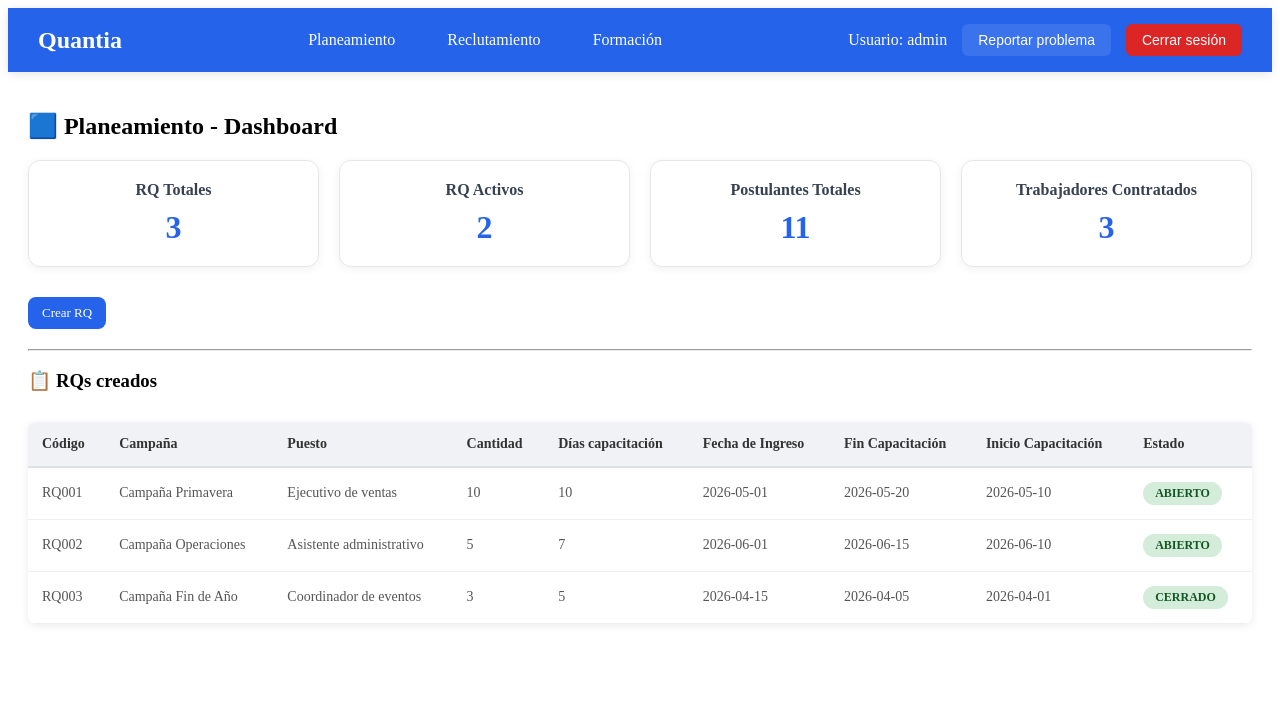
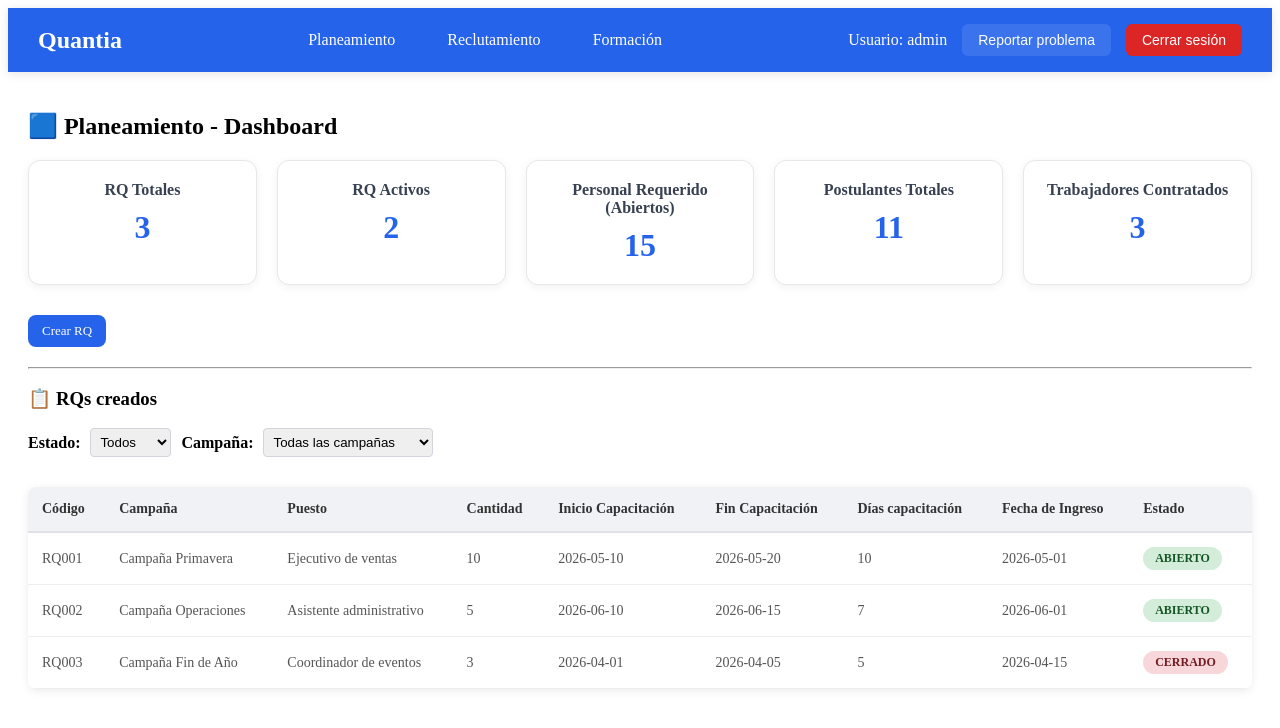
Before and after one commit to Fanaker/Callcenter-app, an Angular app: page /planeamiento in a window 1280 px wide. Shown: the top 728 px of the page. Built offline with nearby package versions, Linux system fonts and the light colour scheme.

Commit message:
filtros y ordenamiento - planeamiento y reclutamiento

```diff
--- a/src/app/pages/planeamiento/planeamiento.css
+++ b/src/app/pages/planeamiento/planeamiento.css
@@ -1,3 +1,28 @@
+.filters {
+  display: flex;
+  gap: 10px;
+  align-items: center;
+  margin-bottom: 20px;
+}
+
+.filters label {
+  font-weight: bold;
+}
+
+.filters select {
+  padding: 5px;
+  border: 1px solid #d1d5db;
+  border-radius: 4px;
+}
+
+.rqs-table th {
+  cursor: pointer;
+}
+
+.estado-cerrado {
+  color: red;
+}
+
 .form-container {
   display: flex;
   flex-direction: column;
@@ -158,6 +183,11 @@
   font-weight: 600;
 }
 
+.estado-cerrado {
+  background-color: #f8d7da;
+  color: #721c24;
+}
+
 .no-rqs {
   padding: 20px;
   text-align: center;
--- a/src/app/pages/planeamiento/planeamiento.html
+++ b/src/app/pages/planeamiento/planeamiento.html
@@ -8,6 +8,10 @@
   <div class="metric">
     <h3>RQ Activos</h3>
     <p>{{ getActiveRQs() }}</p>
+  </div>
+  <div class="metric">
+    <h3>Personal Requerido (Abiertos)</h3>
+    <p>{{ getTotalPersonalRequerido() }}</p>
   </div>
   <div class="metric">
     <h3>Postulantes Totales</h3>
@@ -27,37 +31,52 @@
 
 <h3>📋 RQs creados</h3>
 
-<div *ngIf="rqs.length > 0" class="rqs-list">
+<div class="filters">
+  <label>Estado:</label>
+  <select [(ngModel)]="statusFilter">
+    <option value="todos">Todos</option>
+    <option value="abierto">Abierto</option>
+    <option value="cerrado">Cerrado</option>
+  </select>
+
+  <label>Campaña:</label>
+  <select [(ngModel)]="campaignFilter">
+    <option value="">Todas las campañas</option>
+    <option *ngFor="let camp of uniqueCampaigns" [value]="camp">{{ camp }}</option>
+  </select>
+</div>
+
+<div *ngIf="filteredAndSortedRqs.length > 0" class="rqs-list">
   <table class="rqs-table">
     <thead>
       <tr>
-        <th>Código</th>
-        <th>Campaña</th>
-        <th>Puesto</th>
-        <th>Cantidad</th>
-        <th>Días capacitación</th>
-        <th>Fecha de Ingreso</th>
-        <th>Fin Capacitación</th>
-        <th>Inicio Capacitación</th>
+        <th (click)="sortBy('codigo')">Código</th>
+        <th (click)="sortBy('campaign')">Campaña</th>
+        <th (click)="sortBy('puesto')">Puesto</th>
+        <th (click)="sortBy('cantidad')">Cantidad</th>
+        <th (click)="sortBy('fechaInicioCapacitacion')">Inicio Capacitación</th>
+        <th (click)="sortBy('fechaFinCapacitacion')">Fin Capacitación</th>
+        <th (click)="sortBy('diasCapacitacion')">Días capacitación</th>
+        <th (click)="sortBy('fechaIngreso')">Fecha de Ingreso</th>
         <th>Estado</th>
       </tr>
     </thead>
     <tbody>
-      <tr *ngFor="let rq of rqs" class="rq-row">
+      <tr *ngFor="let rq of filteredAndSortedRqs" class="rq-row">
         <td>{{ rq.codigo }}</td>
         <td>{{ rq.campaign }}</td>
         <td>{{ rq.puesto }}</td>
         <td>{{ rq.cantidad }}</td>
+        <td>{{ rq.fechaInicioCapacitacion }}</td>
+        <td>{{ rq.fechaFinCapacitacion }}</td>
         <td>{{ rq.diasCapacitacion }}</td>
         <td>{{ rq.fechaIngreso }}</td>
-        <td>{{ rq.fechaFinCapacitacion }}</td>
-        <td>{{ rq.fechaInicioCapacitacion }}</td>
-        <td><span class="estado-badge">{{ rq.estado }}</span></td>
+        <td><span class="estado-badge" [class.estado-cerrado]="rq.estado === 'CERRADO'">{{ rq.estado }}</span></td>
       </tr>
     </tbody>
   </table>
 </div>
 
-<div *ngIf="rqs.length === 0" class="no-rqs">
-  <p>No hay RQs registrados aún.</p>
+<div *ngIf="filteredAndSortedRqs.length === 0" class="no-rqs">
+  <p>No hay RQs que coincidan con los filtros seleccionados.</p>
 </div>
--- a/src/app/pages/planeamiento/planeamiento.ts
+++ b/src/app/pages/planeamiento/planeamiento.ts
@@ -1,20 +1,70 @@
 import { Component } from '@angular/core';
 import { CommonModule } from '@angular/common';
 import { RouterLink } from '@angular/router';
+import { FormsModule } from '@angular/forms';
 import { RqService } from '../../services/rq';
 
 @Component({
   selector: 'app-planeamiento',
   standalone: true,
-  imports: [CommonModule, RouterLink],
+  imports: [CommonModule, RouterLink, FormsModule],
   templateUrl: './planeamiento.html',
   styleUrl: './planeamiento.css'
 })
 export class Planeamiento {
   rqs: any[] = [];
+  statusFilter: string = 'todos';
+  campaignFilter: string = '';
+  sortColumn: string = '';
+  sortDirection: 'asc' | 'desc' = 'asc';
 
   constructor(private rqService: RqService) {
     this.rqs = this.rqService.getAll();
+  }
+
+  sortBy(column: string) {
+    if (this.sortColumn === column) {
+      this.sortDirection = this.sortDirection === 'asc' ? 'desc' : 'asc';
+    } else {
+      this.sortColumn = column;
+      this.sortDirection = 'asc';
+    }
+  }
+
+  get filteredAndSortedRqs() {
+    let filtered = this.rqs;
+
+    if (this.statusFilter !== 'todos') {
+      filtered = filtered.filter(rq => rq.estado.toLowerCase() === this.statusFilter);
+    }
+
+    if (this.campaignFilter) {
+      filtered = filtered.filter(rq => rq.campaign === this.campaignFilter);
+    }
+
+    if (this.sortColumn) {
+      filtered.sort((a, b) => {
+        let aVal = a[this.sortColumn];
+        let bVal = b[this.sortColumn];
+        let result = 0;
+
+        if (this.sortColumn === 'fechaInicioCapacitacion' || this.sortColumn === 'fechaFinCapacitacion' || this.sortColumn === 'fechaIngreso') {
+          result = new Date(aVal).getTime() - new Date(bVal).getTime();
+        } else if (this.sortColumn === 'cantidad') {
+          result = aVal - bVal;
+        } else {
+          result = aVal.localeCompare(bVal);
+        }
+
+        return this.sortDirection === 'asc' ? result : -result;
+      });
+    }
+
+    return filtered;
+  }
+
+  get uniqueCampaigns() {
+    return [...new Set(this.rqs.map(rq => rq.campaign))];
   }
 
   getTotalRQs() {
@@ -23,6 +73,10 @@ export class Planeamiento {
 
   getActiveRQs() {
     return this.rqs.filter(rq => rq.estado === 'ABIERTO').length;
+  }
+
+  getTotalPersonalRequerido() {
+    return this.rqs.filter(rq => rq.estado === 'ABIERTO').reduce((sum, rq) => sum + rq.cantidad, 0);
   }
 
   getTotalPostulantes() {
--- a/src/app/pages/reclutamiento/reclutamiento-candidatos/reclutamiento-candidatos.css
+++ b/src/app/pages/reclutamiento/reclutamiento-candidatos/reclutamiento-candidatos.css
@@ -1,3 +1,39 @@
+.detalle-completo {
+  padding: 20px;
+  background-color: white;
+  border-radius: 8px;
+  box-shadow: 0 2px 8px rgba(0, 0, 0, 0.08);
+  margin-top: 20px;
+}
+
+.btn-volver {
+  padding: 10px 20px;
+  background-color: #6b7280;
+  color: white;
+  border: none;
+  border-radius: 6px;
+  cursor: pointer;
+  margin-bottom: 20px;
+}
+
+.btn-volver:hover {
+  background-color: #4b5563;
+}
+
+.rq-detalle, .postulante-detalle {
+  margin-bottom: 30px;
+}
+
+.rq-detalle p, .postulante-detalle p {
+  margin: 10px 0;
+  font-size: 16px;
+}
+
+.rq-detalle h3, .postulante-detalle h3 {
+  color: #2563eb;
+  margin-bottom: 15px;
+}
+
 .link-actions {
   margin-bottom: 20px;
 }
--- a/src/app/pages/reclutamiento/reclutamiento-candidatos/reclutamiento-candidatos.html
+++ b/src/app/pages/reclutamiento/reclutamiento-candidatos/reclutamiento-candidatos.html
@@ -26,23 +26,40 @@
   <h3>Todos los candidatos postulados</h3>
 
   <app-candidatos-listado
+      *ngIf="!selectedCandidate"
       [candidatos]="getAllCandidates()"
       (verDetalle)="verDetallePostulante($event)">
     </app-candidatos-listado>
 
-    <div *ngIf="selectedCandidate" class="detalle-postulante">
-      <h4>Detalle del postulante</h4>
+    <div *ngIf="selectedCandidate" class="detalle-completo">
+      <button (click)="selectedCandidate = null" class="btn-volver">Volver a la lista</button>
+      <h3>Datos del RQ</h3>
+      <div class="rq-detalle">
+        <p><strong>Código:</strong> {{ rq.codigo }}</p>
+        <p><strong>Campaña:</strong> {{ rq.campaign }}</p>
+        <p><strong>Puesto:</strong> {{ rq.puesto }}</p>
+        <p><strong>Cantidad:</strong> {{ rq.cantidad }}</p>
+        <p><strong>Fecha de Ingreso:</strong> {{ rq.fechaIngreso }}</p>
+        <p><strong>Inicio Capacitación:</strong> {{ rq.fechaInicioCapacitacion }}</p>
+        <p><strong>Fin Capacitación:</strong> {{ rq.fechaFinCapacitacion }}</p>
+        <p><strong>Días Capacitación:</strong> {{ rq.diasCapacitacion }}</p>
+        <p><strong>Estado:</strong> {{ rq.estado }}</p>
+        <p><strong>Comentarios:</strong> {{ rq.comentarios || 'Sin comentarios' }}</p>
+      </div>
+      <h3>Datos del Postulante</h3>
+      <div class="postulante-detalle">
         <p><strong>DNI:</strong> {{ selectedCandidate.dni || selectedCandidate.id || 'No disponible' }}</p>
         <p><strong>Nombre:</strong> {{ selectedCandidate.nombre }}</p>
         <p><strong>Apellido:</strong> {{ selectedCandidate.apellido }}</p>
         <p><strong>Email:</strong> {{ selectedCandidate.email || selectedCandidate.correo || 'No disponible' }}</p>
         <p><strong>Teléfono:</strong> {{ selectedCandidate.telefono || 'No disponible' }}</p>
-      <p><strong>Apto:</strong> {{ selectedCandidate.apto }}</p>
-      <p><strong>Entrevista:</strong> {{ selectedCandidate.entrevista }}</p>
+        <p><strong>Requisito:</strong> {{ selectedCandidate.apto === 'si' ? 'Cumple' : 'No Cumple' }}</p>
+        <p><strong>Entrevista:</strong> {{ selectedCandidate.entrevista === 'si' ? 'Apto' : 'No apto' }}</p>
         <p><strong>Medio preferido:</strong> {{ selectedCandidate.medioPreferido || 'No disponible' }}</p>
         <div class="cv-actions">
           <button *ngIf="selectedCandidate.cvUrl" (click)="openCv(selectedCandidate.cvUrl)">Ver CV</button>
           <span *ngIf="!selectedCandidate.cvUrl">CV pendiente</span>
+        </div>
       </div>
     </div>
   </div>
--- a/src/app/pages/reclutamiento/reclutamiento.css
+++ b/src/app/pages/reclutamiento/reclutamiento.css
@@ -45,7 +45,7 @@
 
 button,
 .link-button {
-  padding: 8px 12px;
+  padding: 6px 10px;
   border: none;
   border-radius: 8px;
   background-color: #2563eb;
@@ -55,6 +55,12 @@ button,
   display: inline-flex;
   align-items: center;
   justify-content: center;
+  margin-right: 8px;
+}
+
+button:last-child,
+.link-button:last-child {
+  margin-right: 0;
 }
 
 button:hover,
@@ -71,6 +77,11 @@ button:hover,
   font-weight: 600;
 }
 
+.estado-cerrado {
+  background-color: #f8d7da;
+  color: #721c24;
+}
+
 .no-rqs {
   margin-top: 18px;
   padding: 20px;
--- a/src/app/pages/reclutamiento/reclutamiento.html
+++ b/src/app/pages/reclutamiento/reclutamiento.html
@@ -4,13 +4,14 @@
   <table class="rqs-table">
     <thead>
       <tr>
-        <th>RQ</th>
+        <th>Código</th>
         <th>Campaña</th>
         <th>Puesto</th>
-        <th>Personal necesario</th>
-        <th>Inicio labores</th>
-        <th>Inicio capacitación</th>
-        <th>Fin capacitación</th>
+        <th>Cantidad</th>
+        <th>Inicio Capacitación</th>
+        <th>Fin Capacitación</th>
+        <th>Días capacitación</th>
+        <th>Fecha de Ingreso</th>
         <th>Estado</th>
         <th>Acciones</th>
       </tr>
@@ -21,10 +22,11 @@
         <td>{{ rq.campaign }}</td>
         <td>{{ rq.puesto }}</td>
         <td>{{ rq.cantidad }}</td>
-        <td>{{ rq.fechaIngreso }}</td>
         <td>{{ rq.fechaInicioCapacitacion }}</td>
         <td>{{ rq.fechaFinCapacitacion }}</td>
-        <td><span class="estado-badge">{{ rq.estado }}</span></td>
+        <td>{{ rq.diasCapacitacion }}</td>
+        <td>{{ rq.fechaIngreso }}</td>
+        <td><span class="estado-badge" [class.estado-cerrado]="rq.estado === 'CERRADO'">{{ rq.estado }}</span></td>
         <td>
           <a [routerLink]="['/reclutamiento/rq', rq.codigo, 'candidatos']" class="link-button">Ver candidatos</a>
           <a [routerLink]="['/reclutamiento/rq', rq.codigo]" class="link-button">Ver resultados</a>
```
Also changed, not shown: src/app/pages/reclutamiento/candidatos-listado/candidatos-listado.component.html (+7 -7 lines). Lines whose indentation alone changed are shown as unchanged.
